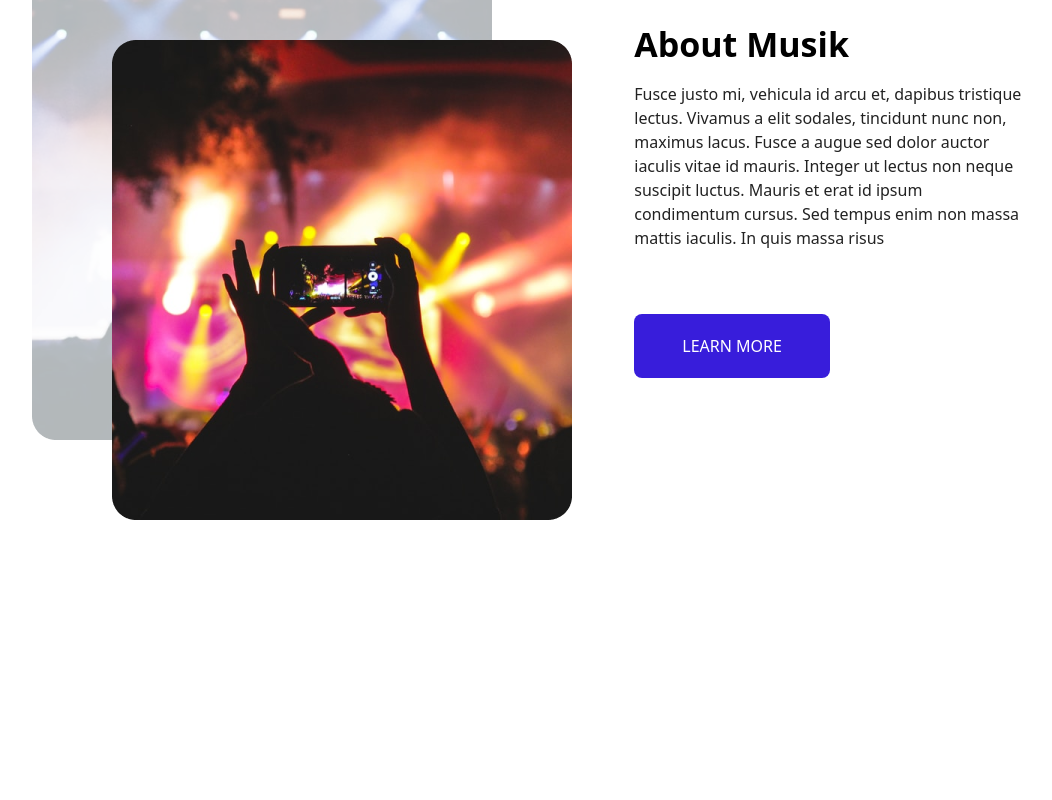
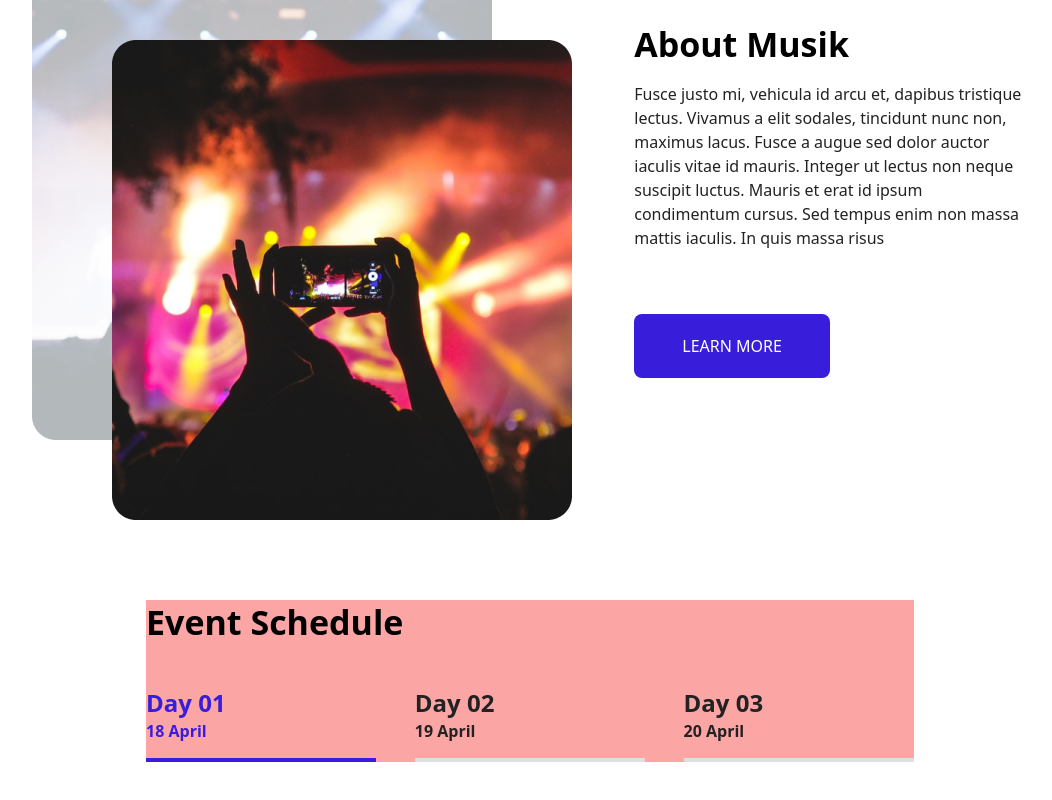
Before and after one commit to Jai-singh-2000/musik, a React (Vite) app: page / in a window 1280 px wide. Shown: the part 1816-2616 px from the top of the page, without its empty margins (110-1162 px from the left). Before the commit the page ends 2416 px from the top, so only its background shows below. Built offline with nearby package versions, Linux system fonts and the light colour scheme.

Commit message:
add: event tabs

```diff
--- a/src/App.jsx
+++ b/src/App.jsx
@@ -1,13 +1,15 @@
 import Banner from "./components/Banner/Banner"
 import Category from "./components/Category/Category"
 import About from "./components/About/About"
+import Event from "./components/Event/Event"
 
 function App() {
   return (
     <div>
-      <Banner/>
-      <Category/>
-      <About/>
+      <Banner />
+      <Category />
+      <About />
+      <Event />
     </div>
 
   )
--- a/src/components/Banner/Banner.jsx
+++ b/src/components/Banner/Banner.jsx
@@ -1,5 +1,5 @@
 import React, { useEffect, useState } from 'react'
-import bannerImage from "../../assets/banner.jpg"
+import bannerImage from "../../assets/images/banner.jpg"
 import playIcon from "../../assets/icons/play.png"
 import Header from '../Header/Header'
 
--- /dev/null
+++ b/src/components/Event/Event.jsx
@@ -0,0 +1,33 @@
+import React, { useState } from 'react'
+import { eventArr } from '../../utils/constants'
+
+const Event = () => {
+    const [activeTab, setActiveTab] = useState(0)
+    return (
+        <div className='my-40 container flex justify-center'>
+
+            <div className='w-[60%] bg-red-300'>
+                <div className='text-[34px] font-bold leading-[44.2px]'>Event Schedule</div>
+
+                <div className='mt-10 flex justify-between'>
+                    {
+                        eventArr?.map((obj, index) => {
+                            return <Tab key={obj?.id} day={obj?.day} date={obj?.date} active={activeTab === index} handleActive={() => setActiveTab(index)} />
+                        })
+                    }
+                </div>
+            </div>
+        </div>
+    )
+}
+
+export default Event
+
+const Tab = ({ day = "Day 01", date = "18 April", active = false, handleActive }) => {
+    return (
+        <div onClick={handleActive} className={`border-b-4 ${active ? "border-[#381DDB]" : "border-[#dfdfdf]"} pb-4 flex-[0.3] cursor-pointer`}>
+            <div className={`${active ? "text-[#381DDB]" : "text-[#222222]"} text-[24px] font-extrabold leading-[38px]`}>{day}</div>
+            <div className={`${active ? "text-[#381DDB]" : "text-[#222222]"} text-[16px] font-bold leading-[19.5px]`}>{date}</div>
+        </div>
+    )
+}
--- a/src/components/Header/Header.jsx
+++ b/src/components/Header/Header.jsx
@@ -1,5 +1,5 @@
 import React from 'react'
-import logo from "../../assets/logo.png"
+import logo from "../../assets/images/logo.png"
 import downArrow from "../../assets/icons/downArrow.png"
 
 const Header = () => {
--- /dev/null
+++ b/src/utils/constants.js
@@ -0,0 +1,17 @@
+export const eventArr = [
+  {
+    id: 1,
+    day: "Day 01",
+    date: "18 April",
+  },
+  {
+    id: 2,
+    day: "Day 02",
+    date: "19 April",
+  },
+  {
+    id: 3,
+    day: "Day 03",
+    date: "20 April",
+  },
+];
```
Also changed, not shown: src/assets/images/logo.png (renamed from src/assets/logo.png), 1 other file (tests, documents, lock files or other folders).
